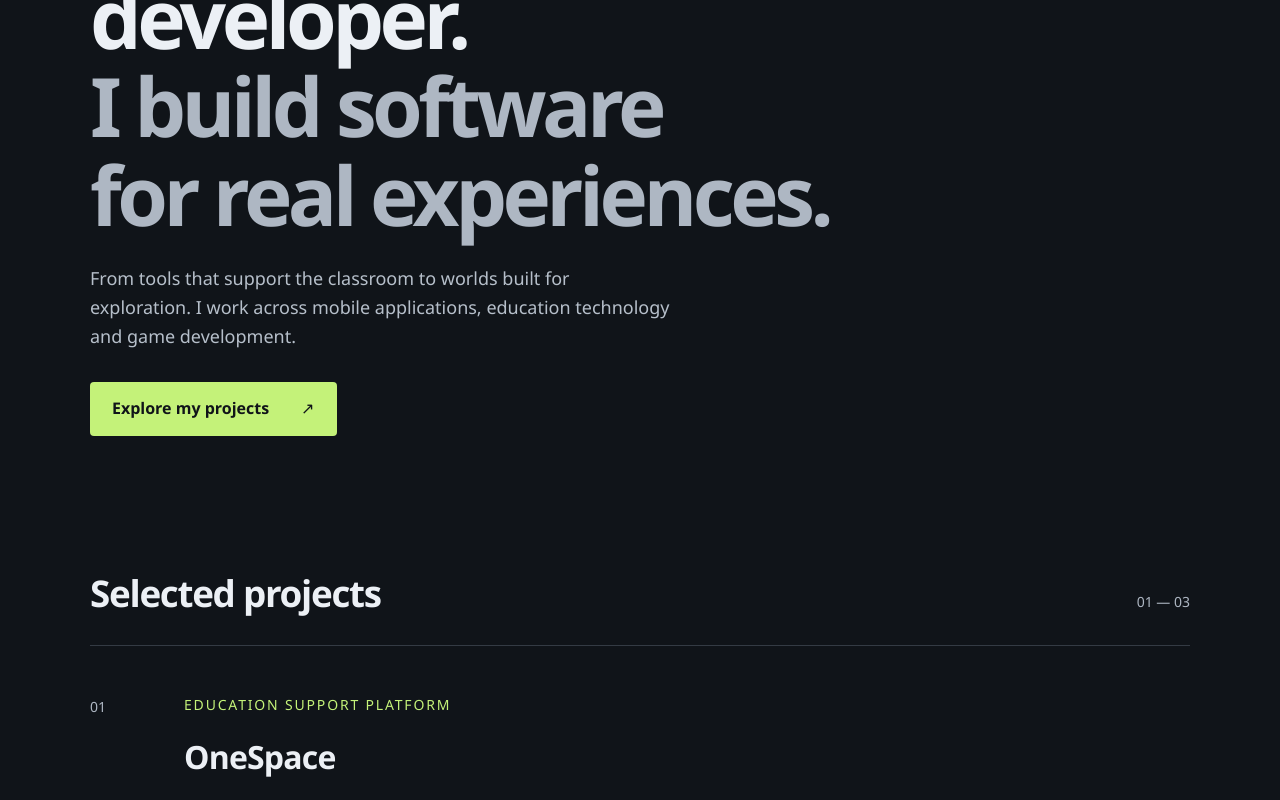
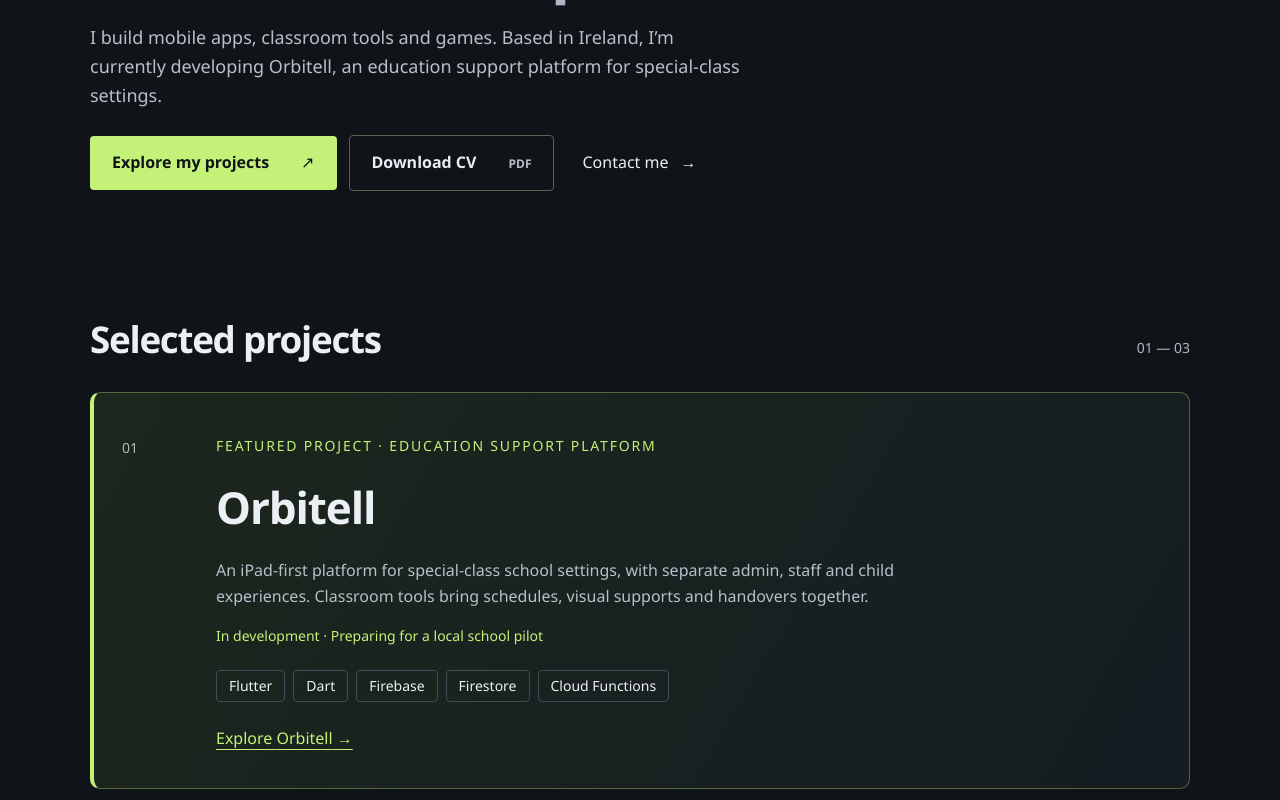
Before and after one commit to jaxkmurphy/john-portfolio, a React (Vite) app: page / in a window 1280 px wide. Shown: the part 340-1140 px from the top of the page. Built offline with nearby package versions, Linux system fonts and the light colour scheme.

Commit message:
Improve portfolio case studies, homepage and interactive demos

```diff
--- a/src/App.tsx
+++ b/src/App.tsx
@@ -15,7 +15,8 @@
   if (!hash || hash === '#home') return '/'
   if (hash === '#projects') return '/projects'
   if (hash === '#about') return '/about'
-  return hash.slice(1).replace(/\/$/, '') || '/'
+  const path = hash.slice(1).replace(/\/$/, '') || '/'
+  return path === '/projects/onespace' ? '/projects/orbitell' : path
 }
 
 export default function App() {
@@ -33,7 +34,7 @@
   return <>
     <a className="skip-link" href="#main" onClick={event => { event.preventDefault(); main.current?.focus(); main.current?.scrollIntoView() }}>Skip to content</a>
     <header className="site-header container">
-      <a className="brand" href="#/" aria-label="John, home">john<span>.</span></a>
+      <a className="brand" href="#/" aria-label="John, home">John<span>.</span></a>
       <nav aria-label="Main navigation">
         <a href="#/" aria-current={route === '/' ? 'page' : undefined}>Home</a>
         <a href="#/projects" aria-current={route.startsWith('/projects') ? 'page' : undefined}>Projects</a>
--- a/src/components/ProjectCard.tsx
+++ b/src/components/ProjectCard.tsx
@@ -1,13 +1,14 @@
 import type { Project } from '../data/projects'
 
-export function ProjectCard({ project, index }: { project: Project; index: number }) {
+export function ProjectCard({ project, index, featured = false }: { project: Project; index: number; featured?: boolean }) {
   return (
-    <article className="project" aria-labelledby={`${project.id}-title`}>
+    <article className={`project${featured ? ' project-featured' : ''}`} aria-labelledby={`${project.id}-title`}>
       <span className="project-number" aria-hidden="true">0{index + 1}</span>
       <div>
-        <p className="eyebrow">{project.category}</p>
+        <p className="eyebrow">{featured ? 'Featured project · ' : ''}{project.category}</p>
         <h3 id={`${project.id}-title`}>{project.title}</h3>
         <p>{project.description}</p>
+        {featured && <p className="project-stage">In development · Preparing for a local school pilot</p>}
         <ul className="tags" aria-label={`${project.title} technologies`}>
           {project.technologies.map((technology) => <li key={technology}>{technology}</li>)}
         </ul>
--- a/src/data/caseStudies.ts
+++ b/src/data/caseStudies.ts
@@ -5,32 +5,37 @@
 }
 
 export const caseStudies: Record<string, CaseStudy> = {
-  onespace: {
-    context: 'In development · 2026–present',
-    role: 'Application development, classroom tools and Firebase integration',
+  orbitell: {
+    context: 'In development · Preparing for a local school pilot',
+    role: 'Project creator and developer · Application development, account architecture and classroom tools',
     sections: [
-      { title: 'The problem', text: 'Special-class settings need visual supports for children alongside tools that help staff coordinate classroom routines and share information. OneSpace brings these needs into an iPad-first education support platform.' },
-      { title: 'Separate experiences, shared classroom context', text: 'The platform provides separate admin, staff and child experiences, with secure classroom access and a school-to-classroom structure. A modular classroom-based data architecture organizes the application around those settings.' },
-      { title: 'Classroom tools', text: 'Tools include schedules, Zones of Regulation, First-Then supports, visual timers, word learning and body check. Incident logging and staff handover features support the staff experience.' },
-      { title: 'Technical approach', text: 'Flutter and Dart provide the application interface. Firebase Authentication handles sign-in, Firestore stores application data, and Cloud Functions support backend functionality.' },
+      { title: 'Why I started', text: 'My mother has worked as a Special Needs Assistant for more than twenty years. Hearing about the difficulties she faced at work gave me a personal connection to the challenges of supporting a classroom. After graduating, I decided to use my time and development skills to build something that could help. That became Orbitell, an iPad-first education support platform for special-class settings.' },
+      { title: 'Supporting the classroom', text: 'The platform brings visual supports for children and coordination tools for staff into one application. Tools include schedules, First-Then supports, visual timers, word learning, Zones of Regulation and body check. Incident logging and handover features support the staff experience. The aim is to make these tools available within a shared school and classroom structure; their usefulness in practice will be tested during the planned pilot.' },
+      { title: 'The biggest technical change', text: 'One of the most demanding stages was moving away from the original single-account login approach. I changed the project to separate administrator accounts from classroom logins. This required a substantial overhaul of the existing application to support the new account structure, rather than simply changing the sign-in screen.' },
+      { title: 'How the structure works now', text: 'The application provides separate admin, staff and child experiences, organised around schools and classrooms. Administrator accounts and classroom logins serve different purposes within that structure. Reworking the project around this separation was a significant part of its development and shaped how users access the classroom tools.' },
+      { title: 'Technical approach', text: 'I am building the interface with Flutter and Dart. Firebase Authentication handles sign-in, Firestore stores application data, and Cloud Functions support backend functionality. The classroom tools sit within the wider school and account structure.' },
+      { title: 'Current stage and next steps', text: 'The application is still in development. I am working through naming and trademark considerations and beginning the process of setting up a business. A pilot involving multiple local schools is being planned, with testing still to come. The next step is to learn from use in those schools before making claims about the platform’s impact. Orbitell remains the working name; the final name has not yet been decided.' },
     ],
   },
   ascend: {
-    context: 'Final year project · Creative Computing',
-    role: 'Game development, gameplay systems, level design and asset creation',
+    context: 'Completed final year project · Creative Computing',
+    role: 'Game development · Gameplay systems, character creation, enemy AI and level design',
     sections: [
-      { title: 'Project overview', text: 'Ascend is a third-person action-adventure RPG created as my final year project. The work brought gameplay programming and visual design together in Unreal Engine 5.' },
-      { title: 'Gameplay and exploration', text: 'Development covered gameplay systems, combat, exploration, level design and player mechanics, with a focus on engaging and responsive combat and exploration.' },
-      { title: 'Tools and production', text: 'The project used Unreal Engine 5, C++ and Blueprints. I created and animated assets in Maya 2024 and used GitHub for version control.' },
+      { title: 'Learning Unreal by building a game', text: 'Ascend was my final year project and a challenge to learn Unreal Engine through building a complete playable experience. Before starting, my experience was limited to experimenting in the editor. I had not worked with Blueprints. I built the game’s systems from scratch as I learned how to bring character creation, combat, progression and enemy behaviour together.' },
+      { title: 'The completed experience', text: 'Players create a character with a range of appearance options, then progress through one large level. They can choose from several weapons and skills, fight enemies, level up and increase their stats. The level ends with a boss encounter that players must overcome to complete it.' },
+      { title: 'Character creation', text: 'The character creator was one of the most challenging parts of the project. Building it gave me an appreciation for the amount of work behind a feature that can seem straightforward from a player’s perspective. The interactive preview on this page shows a selection of the character’s modular parts and appearance options, recreated for the browser from the Unreal project’s exported assets.' },
+      { title: 'Enemy AI', text: 'Enemy AI was the other major challenge, covering both how enemies spawn and how they behave during play. Developing those systems formed a substantial part of learning how to make the level function as a game, with enemies for the player to encounter and fight throughout their progression.' },
+      { title: 'Tools and development', text: 'I developed Ascend in Unreal Engine 5, using Blueprints to build gameplay behaviour. The project also involved Maya 2024 and GitHub for version control. Bringing the systems together into a level with a beginning, progression and a boss encounter was the central outcome of the project.' },
     ],
   },
   bookify: {
-    context: 'Android application',
-    role: 'Mobile application development and API integration',
+    context: 'Completed college assignment · Android application',
+    role: 'Kotlin Android development and Google Books API integration',
     sections: [
-      { title: 'Project overview', text: 'Bookify is an Android application for organizing personal book collections, inspired by the library experience of Spotify.' },
-      { title: 'Managing a collection', text: 'Users can add, update, delete and search books and booklists. Google Books API integration supports book discovery. Booklists are stored in local JSON files; page numbers, ratings and Catch up notes are saved using Android preferences.' },
-      { title: 'Technical approach', text: 'The application was built in Kotlin with Android development tools and Gradle, and tested using an Android emulator.' },
+      { title: 'A book library inspired by Spotify', text: 'Bookify began as a college assignment and an idea I was personally interested in exploring: a book version of Spotify. The starting point was to let people organise books into booklists, similar to organising music into playlists. A list could focus on a particular genre or any other type of book the user wanted to collect.' },
+      { title: 'Learning to work with an API', text: 'The biggest challenge was understanding what APIs are and how to use them in an application. Integrating the Google Books API became the main learning experience of the project: connecting book search to an external source of information and making the results useful within the app’s booklist workflow.' },
+      { title: 'The completed workflow', text: 'I completed the features I set out to build. Users can create booklists for different genres or types of books, search for books and add them to their chosen lists. This brought the original playlist-inspired idea into a working Android application.' },
+      { title: 'Technical approach', text: 'Bookify was built with Kotlin and Android development tools. Google Books provides the search data, while booklists are stored locally in JSON files. Reading details, including page numbers, ratings and Catch up notes, are saved using Android preferences. The portfolio demo recreates the core workflow with a sample catalogue.' },
     ],
   },
 }
--- a/src/data/projects.ts
+++ b/src/data/projects.ts
@@ -1,5 +1,5 @@
 export const projects = [
-  { id: 'onespace', title: 'OneSpace', category: 'Education support platform', description: 'An iPad-first platform for special-class school settings, with separate admin, staff and child experiences. Classroom tools bring schedules, visual supports and handovers together.', technologies: ['Flutter', 'Dart', 'Firebase', 'Firestore', 'Cloud Functions'] },
+  { id: 'orbitell', title: 'Orbitell', category: 'Education support platform', description: 'An iPad-first platform for special-class school settings, with separate admin, staff and child experiences. Classroom tools bring schedules, visual supports and handovers together.', technologies: ['Flutter', 'Dart', 'Firebase', 'Firestore', 'Cloud Functions'] },
   { id: 'ascend', title: 'Ascend', category: 'Third-person action adventure RPG', description: 'My final year project exploring combat, player mechanics and level design through a third-person action adventure game.', technologies: ['Unreal Engine 5', 'C++', 'Blueprints', 'Maya 2024'] },
   { id: 'bookify', title: 'Bookify', category: 'Mobile book management app', description: 'An Android application for searching books and managing a personal collection, with Google Books search, personal booklists and reading notes.', technologies: ['Kotlin', 'Android', 'Google Books API', 'Local JSON storage'] },
 ]
--- a/src/pages/AboutPage.tsx
+++ b/src/pages/AboutPage.tsx
@@ -17,7 +17,7 @@
               interface design to build useful, engaging experiences.
             </p>
             <p>
-              I’m currently developing OneSpace, an education support
+              I’m currently developing Orbitell, an education support
               platform for special-class settings, bringing together
               classroom tools and separate experiences for staff
               and children.
--- a/src/pages/HomePage.tsx
+++ b/src/pages/HomePage.tsx
@@ -6,13 +6,17 @@
   return <>
         <section id="home" className="hero" aria-labelledby="intro-title">
           <p className="eyebrow">Software · Mobile · Games</p>
-          <h1 id="intro-title">Hi, I’m John. A software developer.<br /><span>I build software<br />for real experiences.</span></h1>
-          <p className="intro">From tools that support the classroom to worlds built for exploration. I work across mobile applications, education technology and game development.</p>
-          <a className="button" href="#/projects">Explore my projects <span aria-hidden="true">↗</span></a>
+          <h1 id="intro-title">Hi, I’m John.<br /><span>Software developer.</span></h1>
+          <p className="intro">I build mobile apps, classroom tools and games. Based in Ireland, I’m currently developing Orbitell, an education support platform for special-class settings.</p>
+          <div className="hero-actions">
+            <a className="button" href="#/projects">Explore my projects <span aria-hidden="true">↗</span></a>
+            <a className="button button-secondary" href={`${import.meta.env.BASE_URL}John_Murphy_CV_2026.pdf`} download>Download CV <span className="link-format">PDF</span></a>
+            <a className="hero-contact" href="mailto:jaxkmurphy@gmail.com">Contact me <span aria-hidden="true">→</span></a>
+          </div>
         </section>
         <section id="projects" className="section" aria-labelledby="projects-title">
           <div className="section-heading"><h2 id="projects-title">Selected projects</h2><span>01 — 03</span></div>
-          {projects.map((project, index) => <ProjectCard key={project.id} project={project} index={index} />)}
+          {projects.map((project, index) => <ProjectCard key={project.id} project={project} index={index} featured={project.id === 'orbitell'} />)}
         </section>
 
     <section className="section skills-summary" aria-labelledby="skills-summary-title">
--- a/src/pages/ProjectPage.tsx
+++ b/src/pages/ProjectPage.tsx
@@ -18,7 +18,7 @@
     </header>
     {project.id === 'bookify' && <BookifyDemo />}
     {project.id === 'ascend' && <AscendDemo />}
-    {project.id === 'onespace' && <WhenThenDemo />}
+    {project.id === 'orbitell' && <WhenThenDemo />}
     {study.sections.map(section => <section className="case-section" key={section.title}>
       <h2>{section.title}</h2><p>{section.text}</p>
     </section>)}
--- a/src/styles/global.css
+++ b/src/styles/global.css
@@ -91,3 +91,17 @@
   .contact-footer { flex-direction: column; }
   .hero h1 { font-size: 2.7rem; }
 }
+
+/* Homepage introduction and flagship project. */
+.hero { padding-block:48px 56px; }
+.hero h1 { font-size:clamp(2.4rem,5.2vw,4rem); line-height:1.1; margin-block:18px 22px; }
+.hero .intro { max-width:650px; margin-bottom:26px; }
+.hero-actions { display:flex; flex-wrap:wrap; align-items:center; gap:12px; }
+.button.button-secondary { background:transparent; border:1px solid #58624e; color:#e8edf4; }
+.button.button-secondary:hover { background:#20291d; border-color:#c4f279; }
+.link-format { font-size:.75rem; align-self:center; color:#b6bfca; }
+.hero-contact { display:inline-flex; align-items:center; gap:12px; min-height:48px; padding:10px 16px; }
+.project-featured { border:1px solid #52653b; border-left:4px solid #c4f279; border-radius:10px; padding:28px; margin-bottom:28px; background:linear-gradient(120deg,#1c271d,#151c22); }
+.project-featured h3 { font-size:clamp(2rem,4vw,2.75rem); }
+.project-featured p.project-stage { color:#c4f279; font-size:.875rem; }
+@media(max-width:600px) { .hero { padding-block:36px 40px; } .project-featured { padding:22px; } .hero-actions .button { justify-content:space-between; width:100%; } .hero-contact { padding-left:0; } }
```
Also changed, not shown: 1 other file (tests, documents, lock files or other folders).
